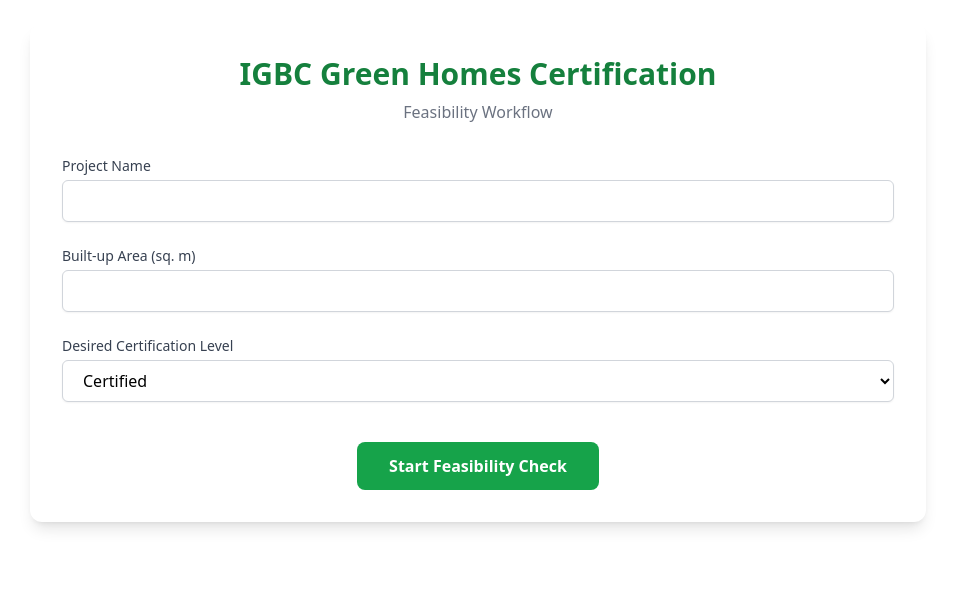
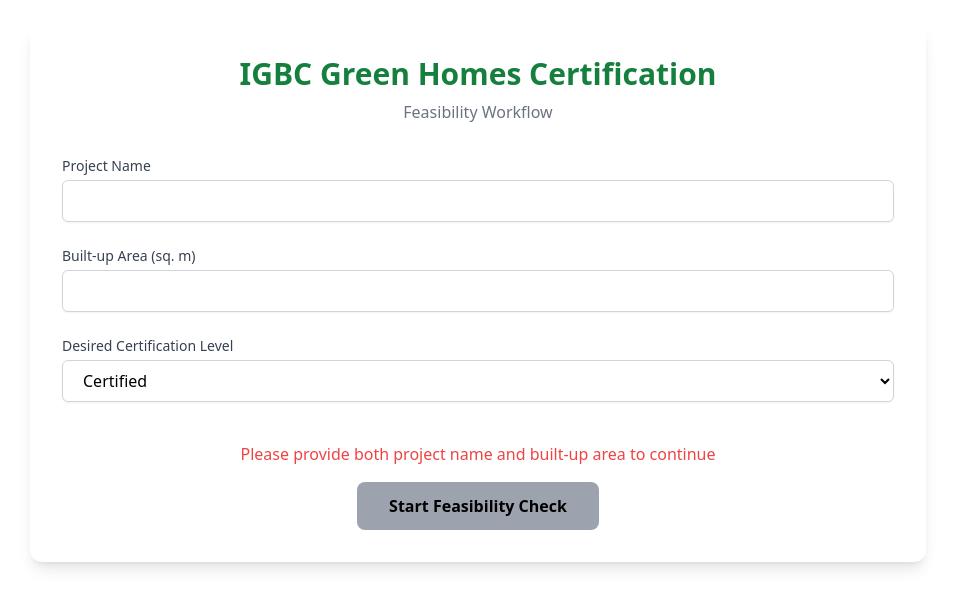
Before and after one commit to mayur-londhe/certification-feasibility-report, a React (Vite) app: page / in a window 1280 px wide. Shown: the top 608 px of the page, without its empty margins (162-1117 px from the left). Built offline with nearby package versions, Linux system fonts and the light colour scheme.

Commit message:
chore: validation for name and builtupare

```diff
--- a/src/FeasibilityReport.jsx
+++ b/src/FeasibilityReport.jsx
@@ -895,9 +895,19 @@ const ProjectDetails = ({ onNext, projectData, setProjectData }) => {
         </div>
       </div>
       <div className="mt-10 text-center">
+        {(!projectData.name || !projectData.area) && (
+          <p className="text-red-500 mb-4">
+            Please provide both project name and built-up area to continue
+          </p>
+        )}
         <button
           onClick={onNext}
-          className="bg-green-600 text-white font-bold py-3 px-8 rounded-lg hover:bg-green-700 transition duration-300"
+          disabled={!projectData.name || !projectData.area}
+          className={`font-bold py-3 px-8 rounded-lg transition duration-300 ${
+            !projectData.name || !projectData.area
+              ? "bg-gray-400 cursor-not-allowed"
+              : "bg-green-600 text-white hover:bg-green-700"
+          }`}
         >
           Start Feasibility Check
         </button>
```
